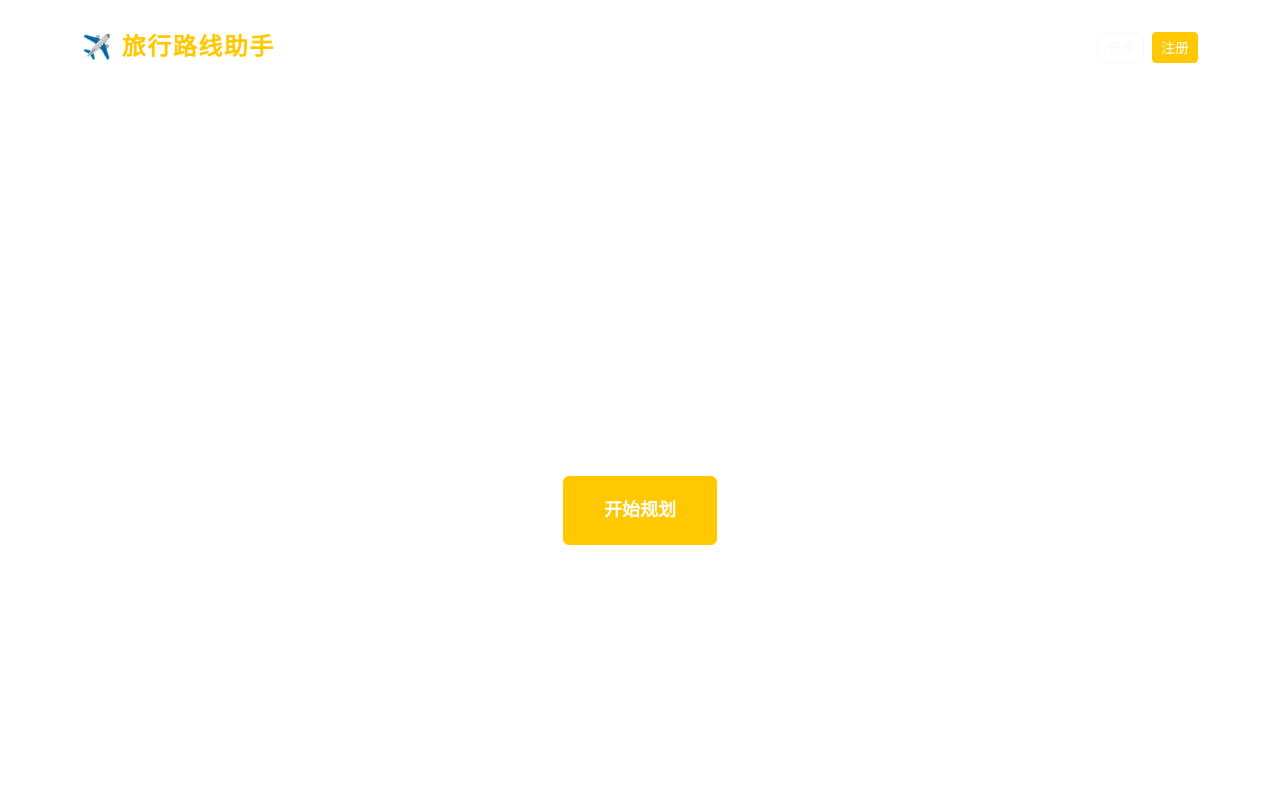
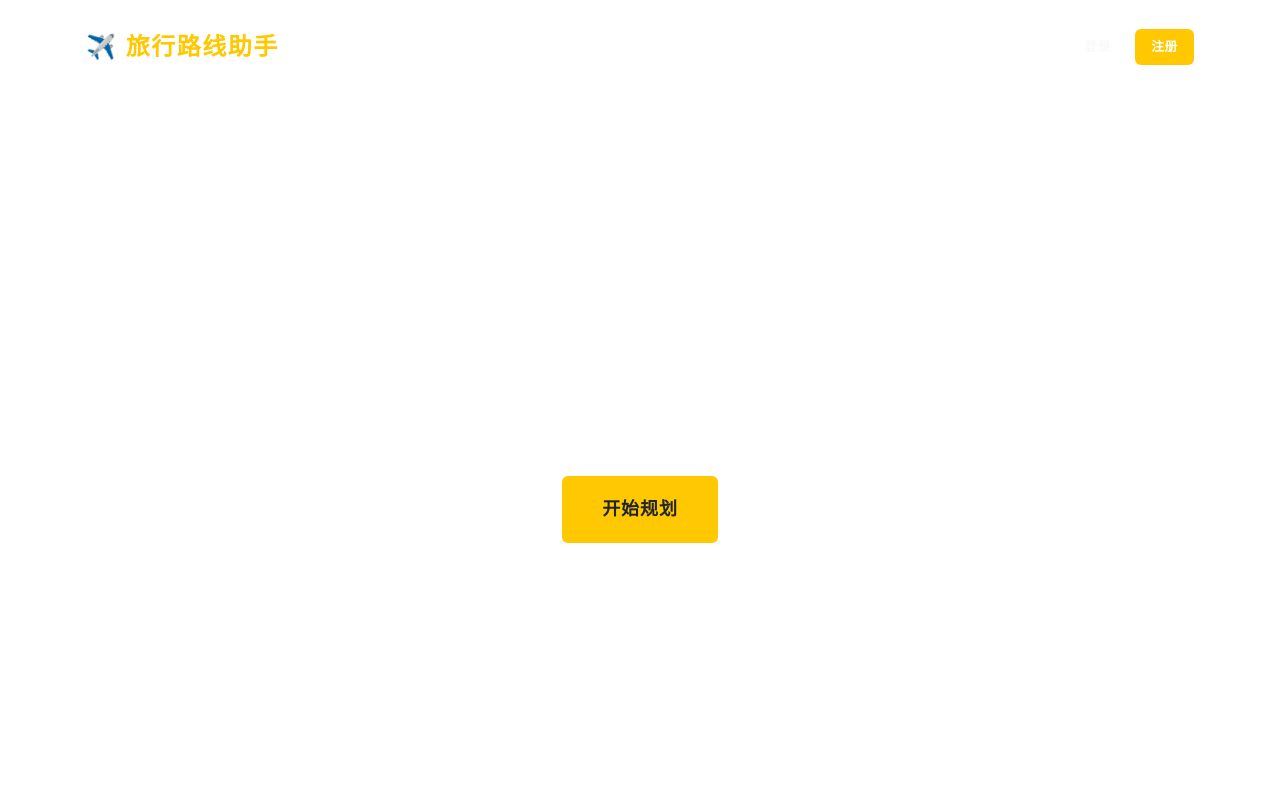
Before and after one commit to TBPig/TravelTool, a plain HTML site: page pages/home.html in a window 1280 px wide. Shown: the top 800 px of the page. Drawn offline with Linux system fonts and the light colour scheme; no server answers.

Commit message:
fix: add styles.css link to all pages, clean up unused assets

```diff
--- a/pages/home.html
+++ b/pages/home.html
@@ -4,11 +4,8 @@
     <meta charset="utf-8" />
     <meta name="viewport" content="width=device-width, initial-scale=1, shrink-to-fit=no" />
     <title>旅行路线助手 - 智能规划您的行程</title>
-    <link rel="icon" type="image/x-icon" href="../assets/favicon.ico" />
-    <script src="https://use.fontawesome.com/releases/v6.3.0/js/all.js" crossorigin="anonymous"></script>
-    <link href="https://fonts.googleapis.com/css?family=Montserrat:400,700" rel="stylesheet" type="text/css" />
-    <link href="https://fonts.googleapis.com/css?family=Roboto+Slab:400,100,300,700" rel="stylesheet" type="text/css" />
     <link href="../styles/agency.css" rel="stylesheet" />
+    <link href="../styles/styles.css" rel="stylesheet" />
     <script src="../scripts/config.js"></script>
     <script src="../scripts/auth.js"></script>
     <script src="../scripts/header.js" defer></script>
```
Also changed, not shown: pages/itinerary.html (+1 -3 lines), pages/login.html (+1 -3 lines), pages/recommend.html (+1 -3 lines), pages/register.html (+1 -3 lines), pages/trip.html (+1 -3 lines), pages/user.html (+1 -3 lines).
